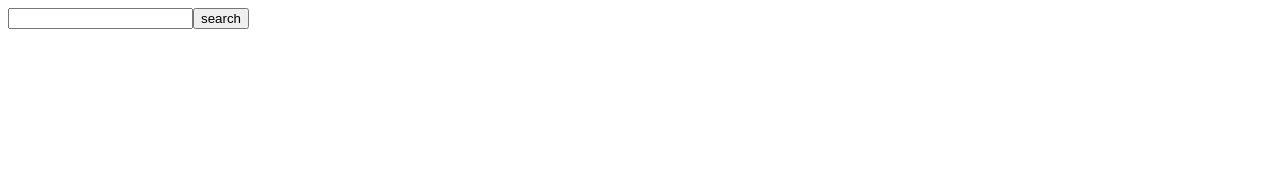
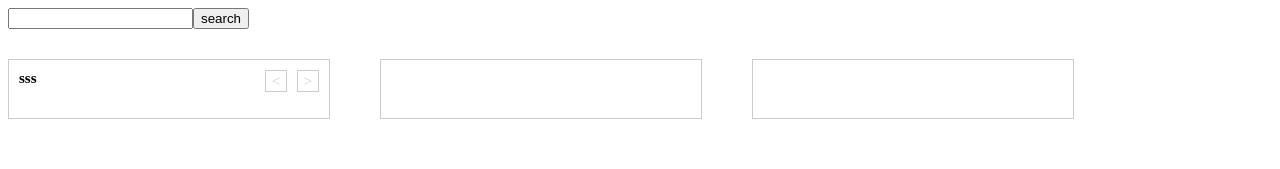
Before and after one commit to riskers/ng-data-flow, an Angular app: page / in a window 1280 px wide. Shown: the top 169 px of the page. Built offline with nearby package versions, Linux system fonts and the light colour scheme.

Commit message:
rxjs subject

```diff
--- a/src/app/app.component.css
+++ b/src/app/app.component.css
@@ -0,0 +1,9 @@
+.nav {
+  text-align: center;
+}
+
+.link {
+  color: #2d2d2d;
+  text-decoration: none;
+  font-size: 20px;
+}
--- a/src/app/app.module.ts
+++ b/src/app/app.module.ts
@@ -6,11 +6,13 @@ import { HttpClientModule } from '@angular/common/http';
 import { AppRoutingModule } from './app-routing.module';
 import { AppComponent } from './app.component';
 import { HomeComponent } from './pages/home/home.component';
+import { ListComponent } from './components/list/list.component';
 
 @NgModule({
   declarations: [
     AppComponent,
     HomeComponent,
+    ListComponent,
   ],
   imports: [
     BrowserModule,
@@ -18,6 +20,7 @@ import { HomeComponent } from './pages/home/home.component';
     FormsModule,
     HttpClientModule,
   ],
-  bootstrap: [AppComponent]
+  bootstrap: [AppComponent],
+  exports: [ListComponent]
 })
 export class AppModule { }
--- /dev/null
+++ b/src/app/components/list/list.component.html
@@ -0,0 +1,3 @@
+<p>
+  list works!
+</p>
--- /dev/null
+++ b/src/app/components/list/list.component.ts
@@ -0,0 +1,15 @@
+import { Component, OnInit } from '@angular/core';
+
+@Component({
+  selector: 'app-list',
+  templateUrl: './list.component.html',
+  styleUrls: ['./list.component.css']
+})
+export class ListComponent implements OnInit {
+
+  constructor() { }
+
+  ngOnInit() {
+  }
+
+}
--- a/src/app/pages/home/home.component.css
+++ b/src/app/pages/home/home.component.css
@@ -0,0 +1,83 @@
+.main {
+  display: flex;
+  margin-top: 30px;
+}
+
+.users {
+  width: 300px;
+}
+
+.followers {
+  width: 300px;
+  margin-left: 50px;
+}
+
+.followings {
+  width: 300px;
+  margin-left: 50px;
+}
+
+.users,
+.followers,
+.followings {
+  padding: 10px;
+  border: 1px solid #ccc;
+}
+
+
+
+.list {
+  padding-left: 0;
+}
+
+.item {
+  list-style: none;
+  padding-top: 5px;
+  padding-bottom: 5px;
+  border-bottom: 1px solid #ccc;
+  display: flex;
+  align-items: center;
+  position: relative;
+}
+
+.title {
+  font-size: 15px;
+  margin: 0;
+}
+
+.pic {
+  width: 30px;
+  height: 30px;
+  vertical-align: middle;
+  margin-right: 10px;
+}
+
+.icon {
+  display: block;
+  width: 10px;
+  position: absolute;
+  right: 10px;
+  top: 10px;
+}
+
+.header {
+  display: flex;
+  justify-content: space-between;
+}
+
+.links {
+  display: flex;
+}
+
+.link {
+  color: #ccc;
+  text-decoration: none;
+  margin-left: 10px;
+  font-size: 15px;
+  display: block;
+  width: 20px;
+  height: 20px;
+  line-height: 20px;
+  text-align: center;
+  border: 1px solid #ccc;
+}
--- a/src/app/pages/home/home.component.html
+++ b/src/app/pages/home/home.component.html
@@ -4,6 +4,36 @@
     [(ngModel)]="username"
   />
 
-  <button (click)="search()">search</button>
+  <button (click)="search(username)">search</button>
 
+  <div class="main">
+    <div class="users">
+
+        <div style="">
+          <header class="header">
+            <h3 class="title"> sss </h3>
+            <div class="links">
+              <a href="javascript:void(0)" class="link" onClick={onClickPrev}> &lt; </a>
+              <a href="javascript:void(0)" class="link" onClick={onClickNext}> &gt; </a>
+            </div>
+          </header>
+          <ul class="list">
+            <li *ngFor="let user of users" class="item">
+              <img src="{{user.avatar_url}}" class="pic" />
+              {{user.login}}
+              <span class="icon">></span>
+            </li>
+          </ul>
+        </div>
+
+    </div>
+
+    <div class="followers">
+
+    </div>
+
+    <div class="followings">
+
+    </div>
+  </div>
 </div>
--- a/src/app/pages/home/home.component.ts
+++ b/src/app/pages/home/home.component.ts
@@ -1,5 +1,12 @@
 import { Component, OnInit } from '@angular/core';
 import { GithubService } from 'src/app/services/github.service';
+import { Subject, Observable } from 'rxjs';
+
+export interface IUsers {
+  login: string;
+  id: number;
+  avatar_url: string;
+}
 
 @Component({
   selector: 'app-home',
@@ -8,12 +15,13 @@ import { GithubService } from 'src/app/services/github.service';
 })
 export class HomeComponent implements OnInit {
 
-  username = '';
+  private username = '';
+  private users: IUsers[] = [];
 
-  search() {
-    this.githubService.searchUsers('ss', 1)
+  search(username: string) {
+    this.githubService.searchUsers(username, 1)
       .subscribe(e => {
-        console.log(e.items);
+        this.users = e.items;
       });
   }
 
--- a/src/app/services/github.service.ts
+++ b/src/app/services/github.service.ts
@@ -1,11 +1,6 @@
 import { Injectable } from '@angular/core';
 import { HttpClient } from '@angular/common/http';
-
-interface IUsers {
-  login: boolean;
-  id: number;
-  avatar_url: string;
-}
+import { IUsers } from '../pages/home/home.component';
 
 @Injectable({
   providedIn: 'root'
@@ -14,7 +9,7 @@ export class GithubService {
 
   searchUsers(username: string, page: number) {
     return this.http
-      .get<{items: IUsers}>(`https://api.github.com/search/users?q=${username}&page=${page}`);
+      .get<{items: IUsers[]}>(`https://api.github.com/search/users?q=${username}&page=${page}`);
   }
 
   constructor(
```
Also changed, not shown: src/app/components/list/list.component.css (added).
